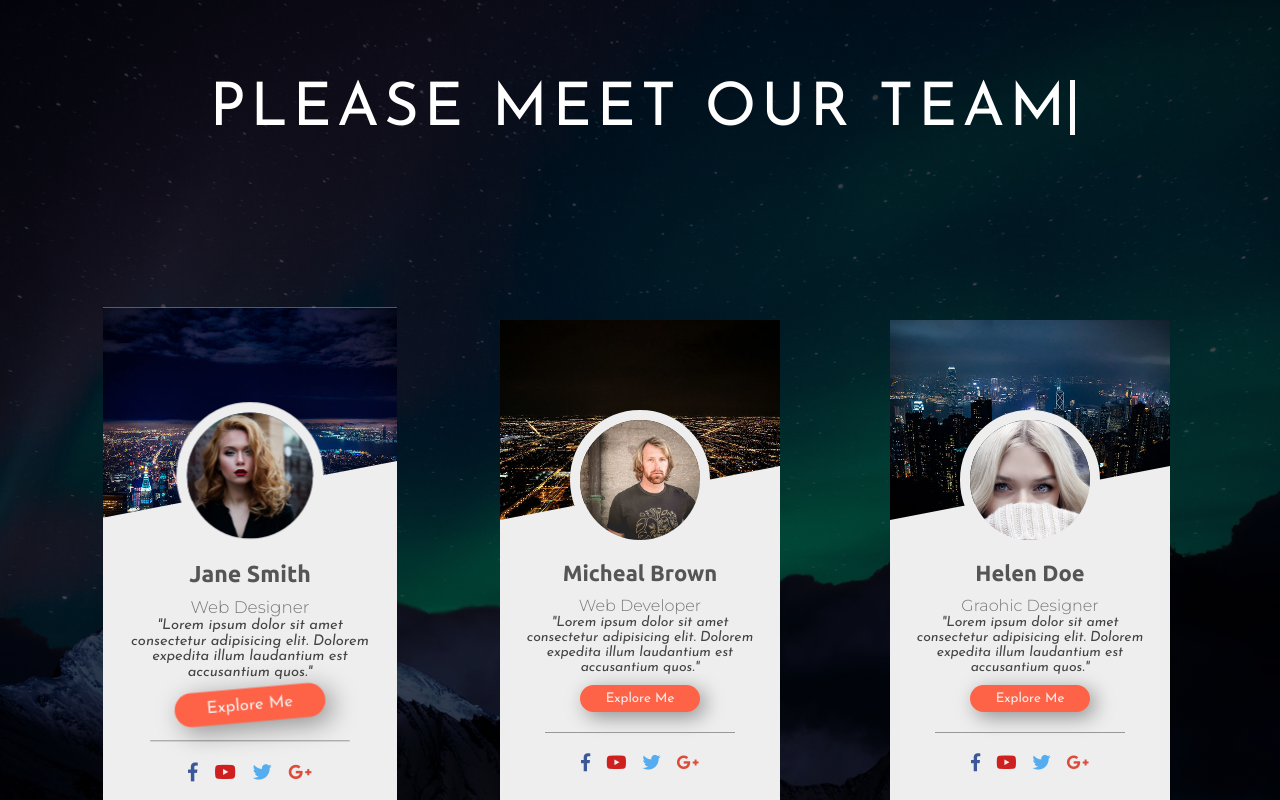
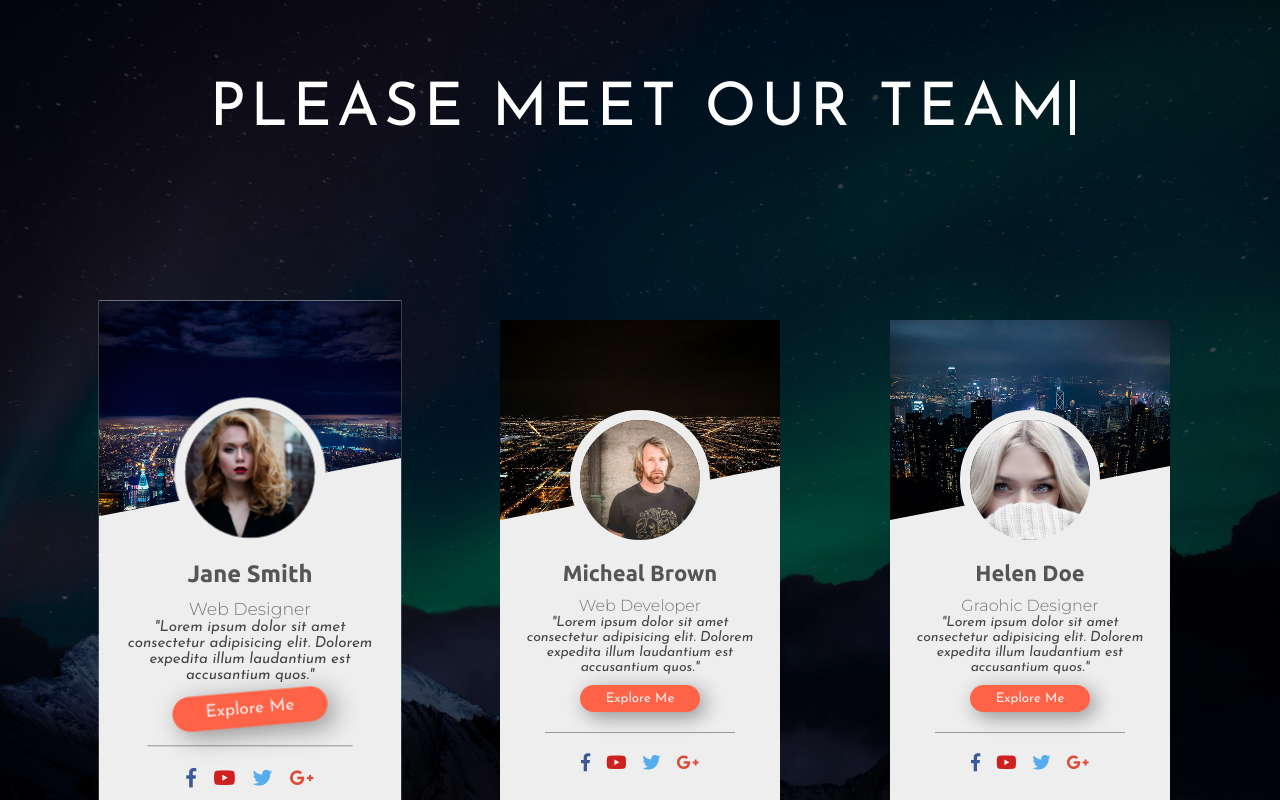
Before and after one commit to solexy79/profile-cards, a plain HTML site: page Project 3 - Profile Cards/index.html in a window 1280 px wide. In both pictures the pointer is over the element 250 px from the left and 566 px from the top of the page. Shown: the top 800 px of the page. Drawn offline with Linux system fonts and the light colour scheme.

Commit message:
increase scale transform

```diff
--- a/Project 3 - Profile Cards/style.css
+++ b/Project 3 - Profile Cards/style.css
@@ -78,7 +78,7 @@
 }
 
 .card:hover{
-  transform: scale(1.05);
+  transform: scale(1.08);
 }
 
 .image-top{
```
